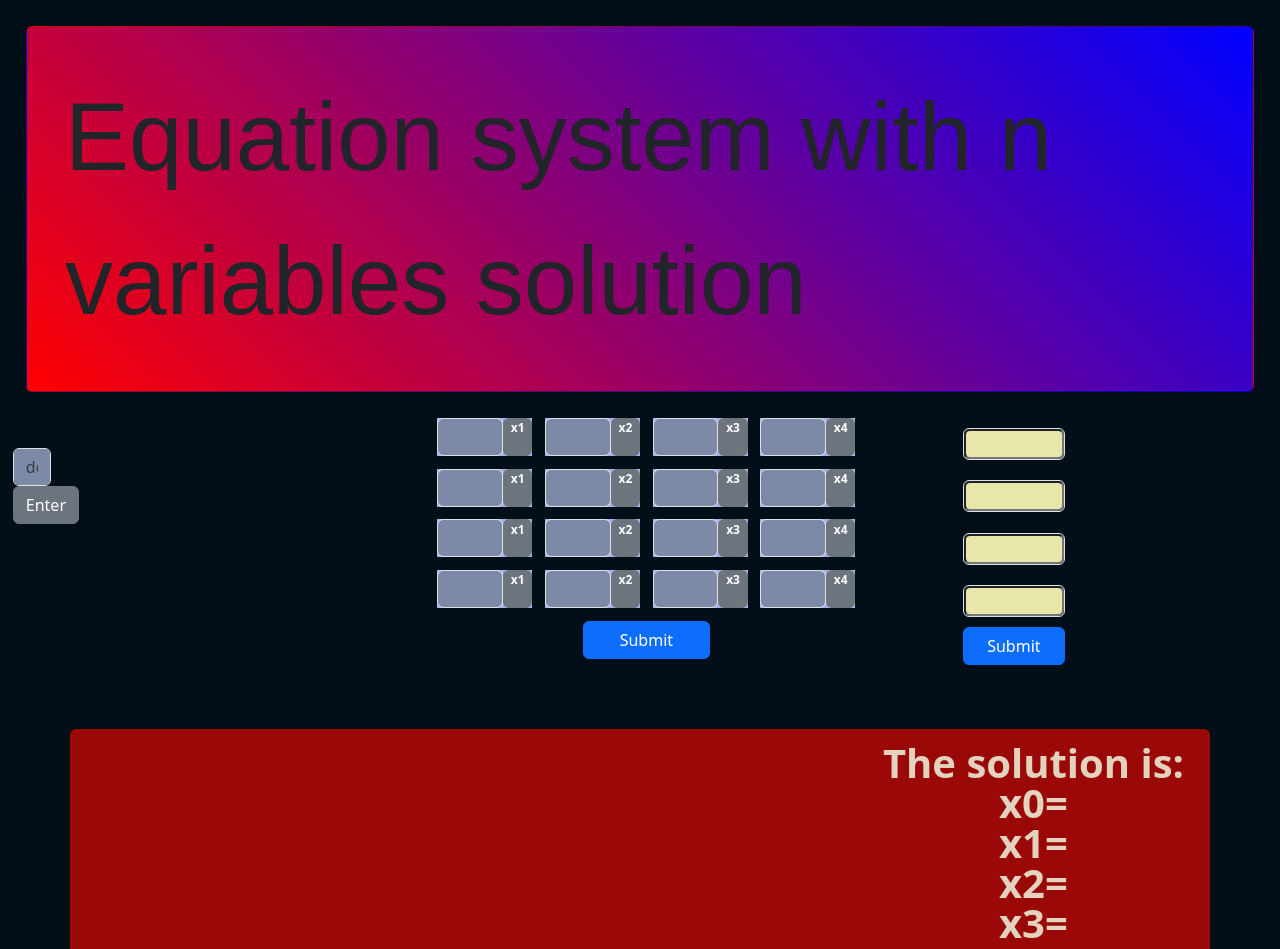
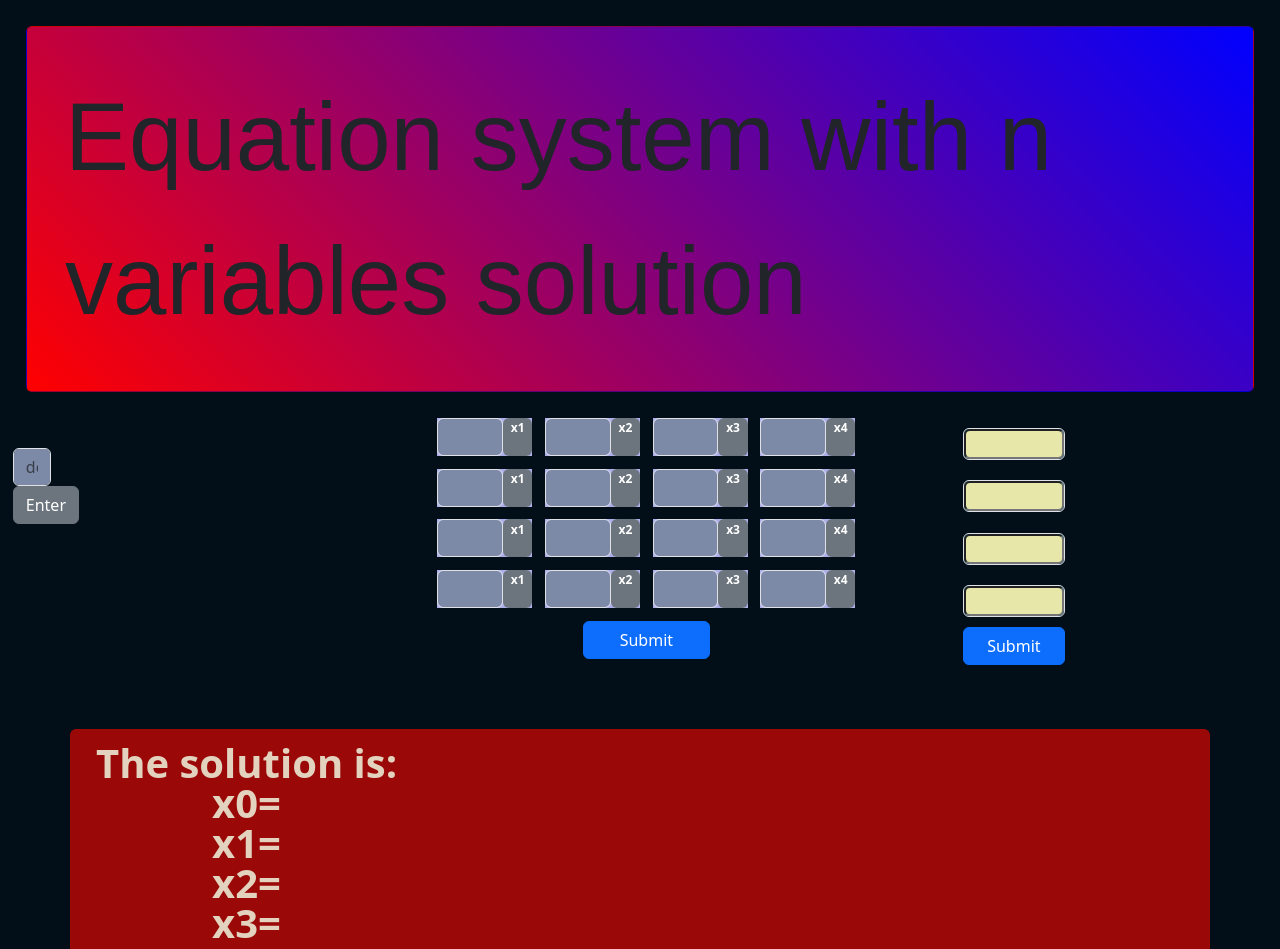
Before and after one commit to maciejmar/equation_solver, an Angular app in the folder calkulator_frontend/: page / in a window 1280 px wide. Shown: the top 949 px of the page. Built offline with nearby package versions, Linux system fonts and the light colour scheme.

Commit message:
flex-start revert

```diff
--- a/calkulator_frontend/src/app/matrix/matrix.component.scss
+++ b/calkulator_frontend/src/app/matrix/matrix.component.scss
@@ -118,8 +118,8 @@ width:20%;
     color:rgb(175, 132, 75);
     display:flex;
     flex-direction:row;
-    justify-content: flex-end;
+    justify-content: flex-start;
   }
   .solutionCell{
-    justify-content: flex-end;
+    justify-content: flex-start;
   }
```
